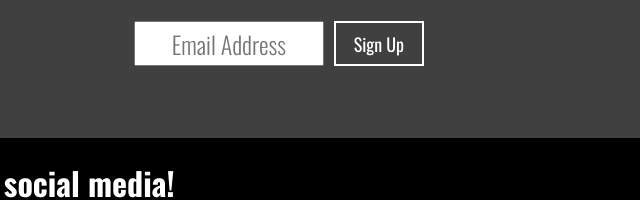
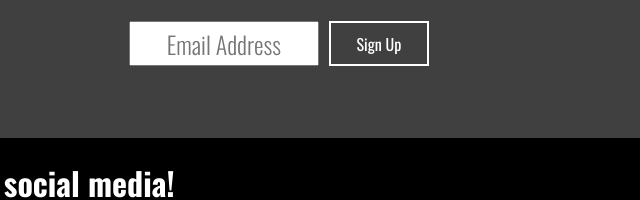
Before and after one commit to theyanaga/FelipeYanaga.github.io, a plain HTML site: page index.html in a window 1280 px wide. Shown: the part 376-576 px from the top of the page, 639-1279 px from the left. Drawn offline with nearby package versions, Linux system fonts and the light colour scheme.

Commit message:
Fixing Sign Up 7.0

```diff
--- a/styling.css
+++ b/styling.css
@@ -204,8 +204,8 @@ input[type="email"] {
 
 button[type="submit"] {
     height:45px;
-    width: 90px;
-    font-size: large;
+    width: 100px;
+    font-size: medium;
     border-color: white;
     color: white;
     font-family: "Oswald", sans-serif;
@@ -285,12 +285,8 @@ footer {
         margin: 5px;
         left: 0;
         top: 37.5%;
-    }
-
-    .description {
         padding-bottom: 10px;
     }
-
     footer {
         position: fixed;
         bottom: 0;
```
